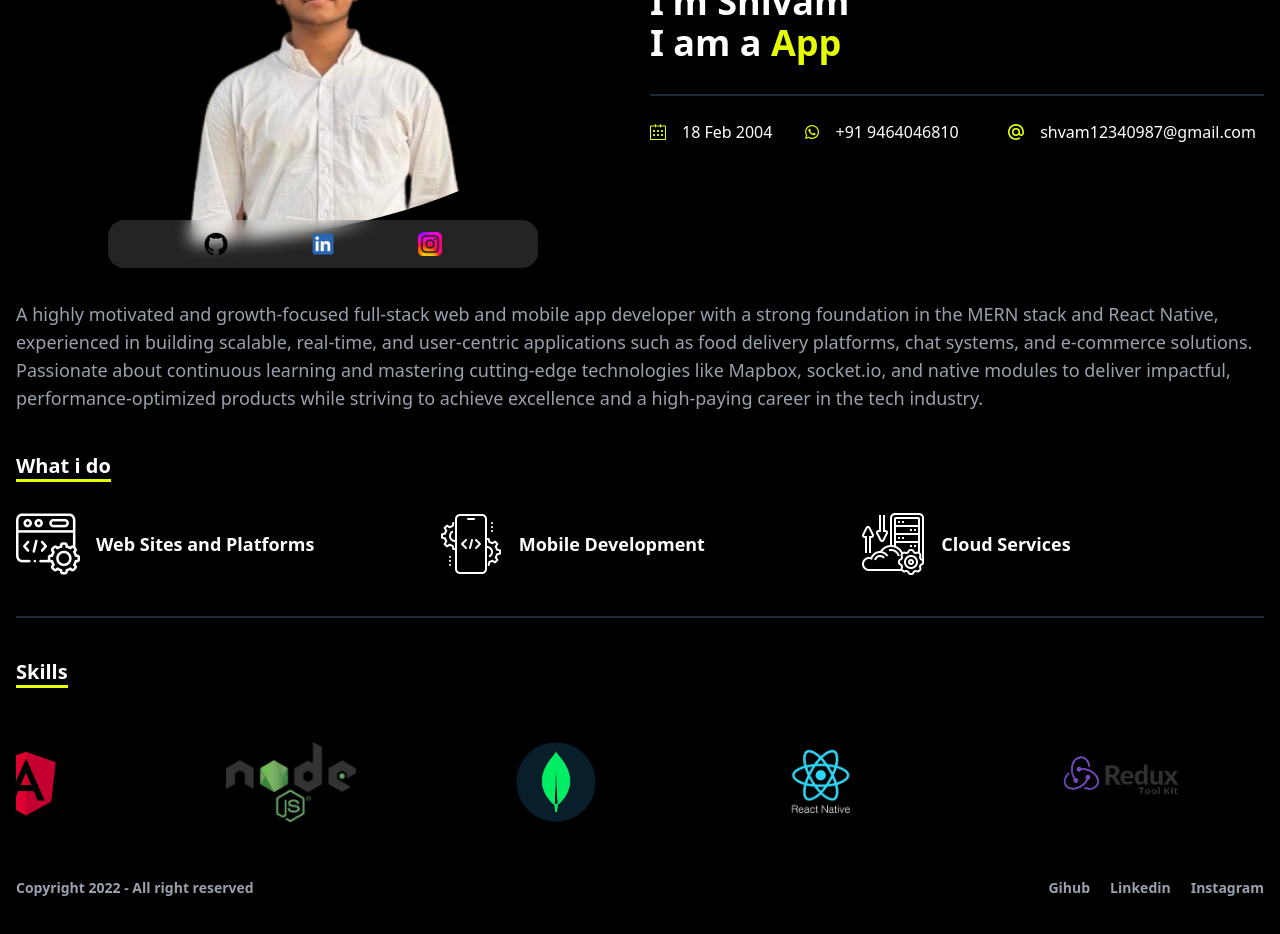
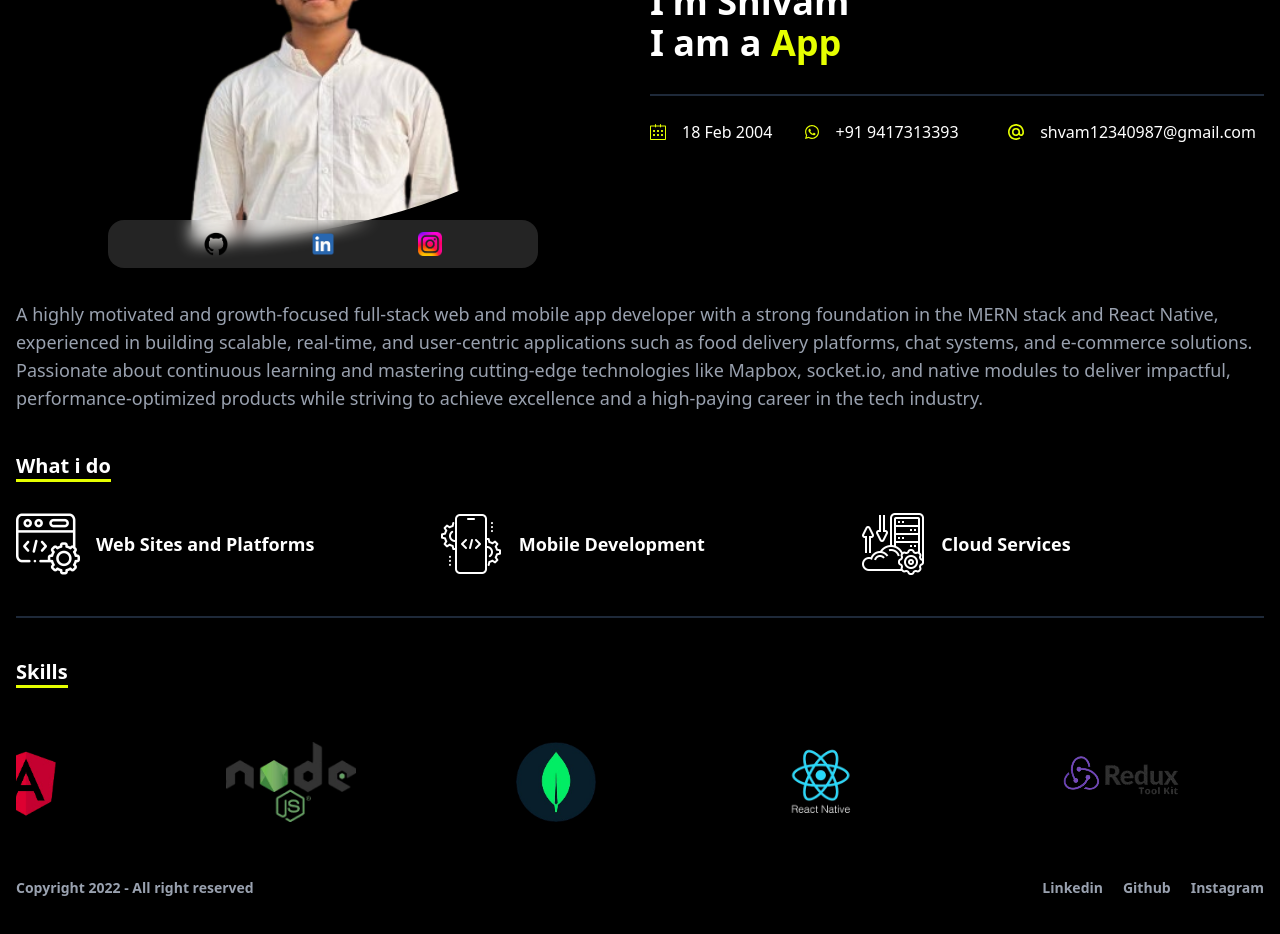
Before and after one commit to shivamFullStack111/portfolio, a React (Vite) app in the folder frontend/: page / in a window 1280 px wide. Shown: the part 180-1114 px from the top of the page. Built offline with nearby package versions, Linux system fonts and the light colour scheme.

Commit message:
add links

```diff
--- a/frontend/src/components/Footer.tsx
+++ b/frontend/src/components/Footer.tsx
@@ -1,13 +1,34 @@
 import React from "react";
+import { Link } from "react-router-dom";
 
 const Footer: React.FC = () => {
   return (
     <footer className="w-full py-14  flex max-md:flex-col gap-3 justify-center md:justify-between items-center  text-gray-400 font-semibold text-sm">
       <p>Copyright 2022 - All right reserved</p>
       <div className="flex gap-5 items-center">
-        <p className="hover:text-[#E6FF00] cursor-pointer">Gihub</p>
-        <p className="hover:text-[#E6FF00] cursor-pointer">Linkedin</p>
-        <p className="hover:text-[#E6FF00] cursor-pointer">Instagram</p>
+        <Link
+          to={
+            "https://www.linkedin.com/authwall?trk=gf&trkInfo=AQHoU2qirbQFXAAAAZddhcAACnoHR1KrYhGuXxDU0JgML2Cuzgcu1_hZnJ2Qf6LWbK8k9KkbbAq8b1Z5NptlZIN4zxL68Qnu3al7eLc3sR2CSz6okeb74fH_A2KIPOUqpXOsk-g=&original_referer=https://l.instagram.com/&sessionRedirect=https%3A%2F%2Fwww.linkedin.com%2Fin%2Fshivam-%25E2%2580%258E-58621630b%3Futm_source%3Dshare%26utm_campaign%3Dshare_via%26utm_content%3Dprofile%26utm_medium%3Dandroid_app%26fbclid%3DPAZXh0bgNhZW0CMTEAAadOy_Gz6lIMKs-Mb8aHPRO-oxOuEfJjYZ9i7hQFpgKTSAWkC-WLaqJlNPyC2A_aem_Aa_ilbVioiRzS3ub4MtrRA&fbclid=PAQ0xDSwK191JleHRuA2FlbQIxMAABp9oO4YgkJSG2U0SYew6ghvQiurqrJQmMjSZRg0cvxrzr6w2pcCyiglmx1xyA_aem_vA4V8KQDqVEnTW-r4-EVEg"
+          }
+          target="_blank"
+          className="hover:text-[#E6FF00] cursor-pointer"
+        >
+          Linkedin
+        </Link>
+        <Link
+          to={"https://github.com/shivamFullStack111"}
+          target="_blank"
+          className="hover:text-[#E6FF00] cursor-pointer"
+        >
+          Github
+        </Link>
+        <Link
+          to={"https://www.instagram.com/shiv_am_lll?igsh=MXE0YmJyb3V2Y3J2ag=="}
+          target="_blank"
+          className="hover:text-[#E6FF00] cursor-pointer"
+        >
+          Instagram
+        </Link>
       </div>
     </footer>
   );
--- a/frontend/src/components/MainSection.tsx
+++ b/frontend/src/components/MainSection.tsx
@@ -92,13 +92,23 @@ const MainSection: React.FC<MAINSECTION_TYPES> = ({
         />
         <div className="w-full -bottom-6 flex   overflow-hidden justify-center  absolute  z-20">
           <div className="rounded-2xl p-3 backdrop-blur-sm w-[70%] bg-[#ffffff24] flex justify-evenly">
-            <Link to={"i"} target="_blank">
+            <Link to={"https://github.com/shivamFullStack111"} target="_blank">
               <img className="h-6 w-6" alt="" src="github.png" />
             </Link>
-            <Link to={"i"} target="_blank">
+            <Link
+              to={
+                "https://www.linkedin.com/authwall?trk=gf&trkInfo=AQHoU2qirbQFXAAAAZddhcAACnoHR1KrYhGuXxDU0JgML2Cuzgcu1_hZnJ2Qf6LWbK8k9KkbbAq8b1Z5NptlZIN4zxL68Qnu3al7eLc3sR2CSz6okeb74fH_A2KIPOUqpXOsk-g=&original_referer=https://l.instagram.com/&sessionRedirect=https%3A%2F%2Fwww.linkedin.com%2Fin%2Fshivam-%25E2%2580%258E-58621630b%3Futm_source%3Dshare%26utm_campaign%3Dshare_via%26utm_content%3Dprofile%26utm_medium%3Dandroid_app%26fbclid%3DPAZXh0bgNhZW0CMTEAAadOy_Gz6lIMKs-Mb8aHPRO-oxOuEfJjYZ9i7hQFpgKTSAWkC-WLaqJlNPyC2A_aem_Aa_ilbVioiRzS3ub4MtrRA&fbclid=PAQ0xDSwK191JleHRuA2FlbQIxMAABp9oO4YgkJSG2U0SYew6ghvQiurqrJQmMjSZRg0cvxrzr6w2pcCyiglmx1xyA_aem_vA4V8KQDqVEnTW-r4-EVEg"
+              }
+              target="_blank"
+            >
               <img className="h-6 w-6" alt="" src="linkedin.png" />
             </Link>
-            <Link to={"i"} target="_blank">
+            <Link
+              to={
+                "https://www.instagram.com/shiv_am_lll?igsh=MXE0YmJyb3V2Y3J2ag=="
+              }
+              target="_blank"
+            >
               <img className="h-6 w-6" alt="" src="instagram.png" />
             </Link>
           </div>
@@ -209,7 +219,7 @@ const MainSection: React.FC<MAINSECTION_TYPES> = ({
               <p>
                 <FaWhatsapp color={primary} />
               </p>
-              <p>+91 9464046810</p>
+              <p>+91 9417313393</p>
             </div>
             <div className="flex  items-center lg:w-5/12 mt-6 gap-4">
               <p>
```
